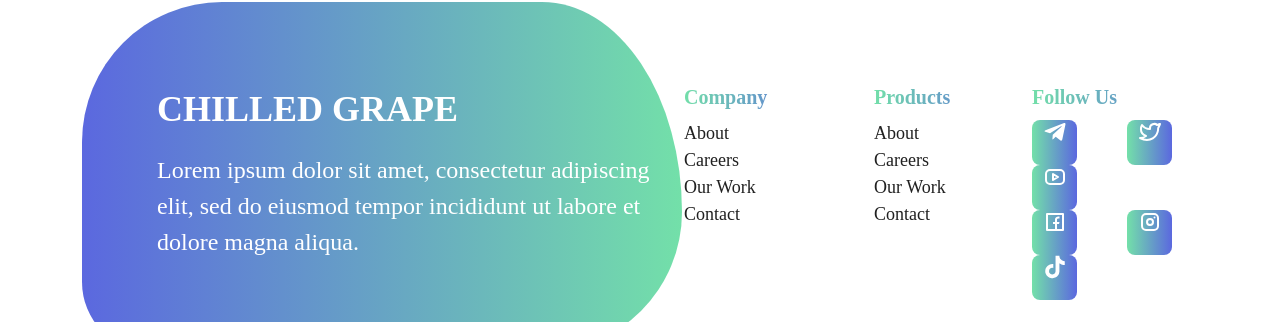
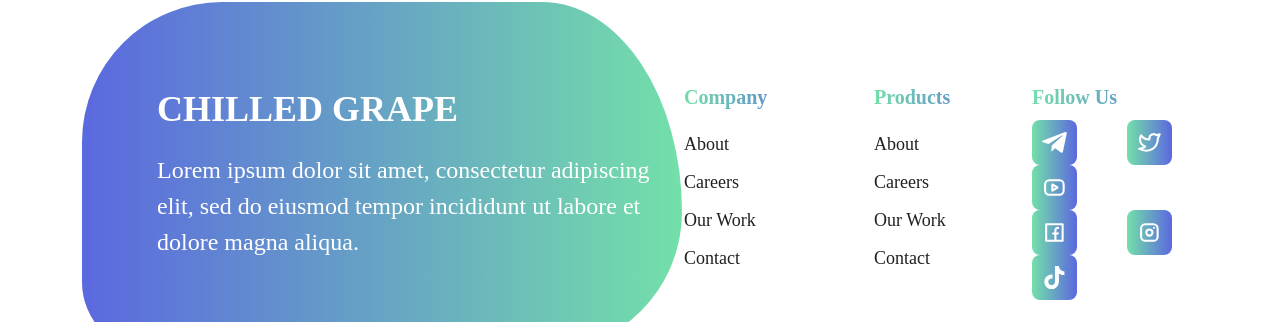
Before and after one commit to KazAttarwala/cold_banana, a React (Create React App) app: page / in a window 1280 px wide. Shown: the part 2014-2336 px from the top of the page. Built offline with nearby package versions, Linux system fonts and the light colour scheme; no server answers.

Commit message:
Improved padding around links and fixed social icon sizes

```diff
--- a/src/App.css
+++ b/src/App.css
@@ -186,9 +186,9 @@
     color: #212121;
 }
 
-/*.About-links {
-    paddi
-}*/
+.About-links {
+    padding-top: 11px;
+}
 
 #Load-more-btn {
     font-family: Poppins;
@@ -209,8 +209,8 @@
 }
 
 .Social-icon {
-    width: 24px;
-    height: 24px;
+    width: 55%;
+    height: auto;
     color: white;
 }
 
```
